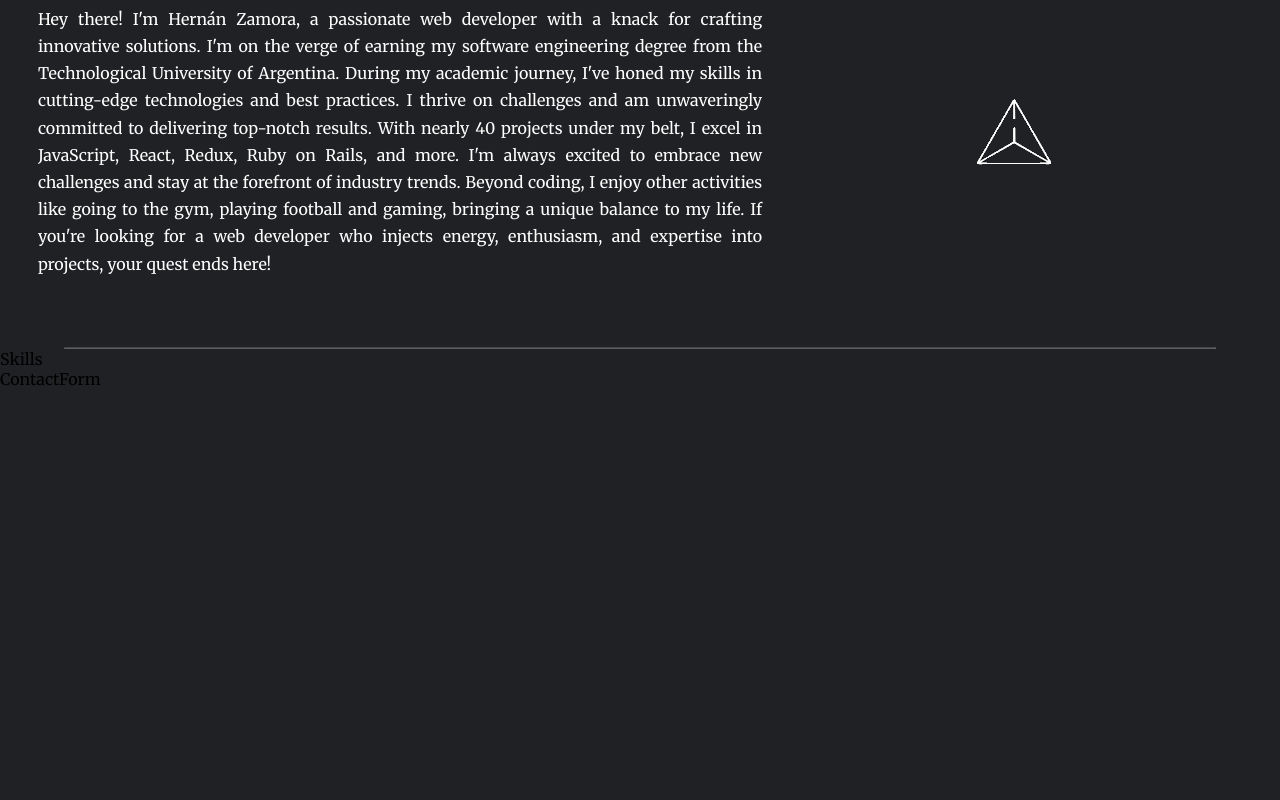
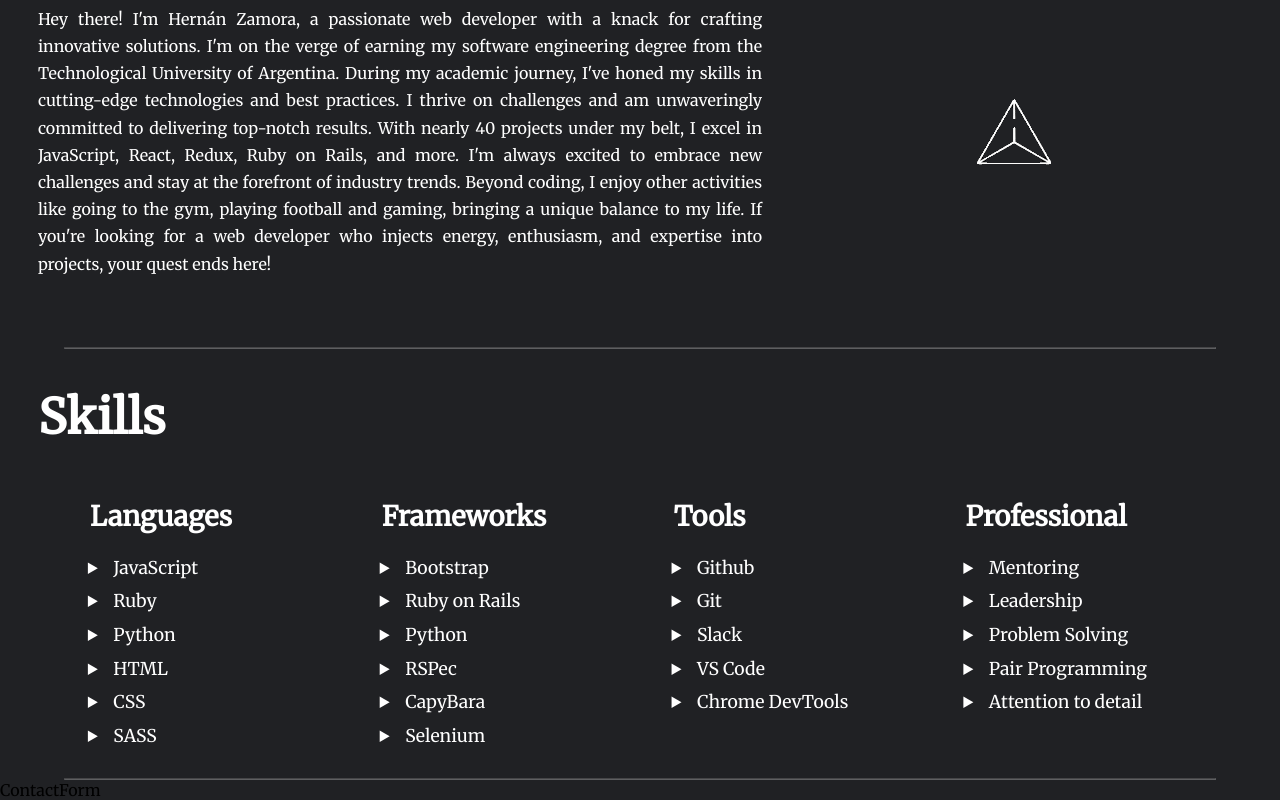
Before and after one commit to hernandanielzamora/Portfolio-V2, a React (Create React App) app: page / in a window 1280 px wide. Shown: the part 1958-2758 px from the top of the page. Before the commit the page ends 2347 px from the top, so only its background shows below. Built offline with nearby package versions, Linux system fonts and the light colour scheme.

Commit message:
Created skills section

```diff
--- a/src/components/AboutMe.jsx
+++ b/src/components/AboutMe.jsx
@@ -23,7 +23,7 @@ const AboutMe = () => {
             looking for a web developer who injects energy, enthusiasm, and
             expertise into projects, your quest ends here!
           </p>
-          <img src={aboutGif} alt="" />
+          <img src={aboutGif} alt="Loadder Gif" />
         </div>
       </section>
       <hr />
--- a/src/components/Skills.jsx
+++ b/src/components/Skills.jsx
@@ -1,7 +1,59 @@
 import React from "react";
+import "../styles/Skills.scss";
 
 const Skills = () => {
-  return <div>Skills</div>;
+  return (
+    <>
+      <section>
+        <h2 className="title">Skills</h2>
+        <div className="skills-container">
+          <div>
+            <h3 className="sub-title">Languages</h3>
+            <ul>
+              <li>JavaScript</li>
+              <li>Ruby</li>
+              <li>Python</li>
+              <li>HTML</li>
+              <li>CSS</li>
+              <li>SASS</li>
+            </ul>
+          </div>
+          <div>
+            <h3 className="sub-title">Frameworks</h3>
+            <ul>
+              <li>Bootstrap</li>
+              <li>Ruby on Rails</li>
+              <li>Python</li>
+              <li>RSPec</li>
+              <li>CapyBara</li>
+              <li>Selenium</li>
+            </ul>
+          </div>
+          <div>
+            <h3 className="sub-title">Tools</h3>
+            <ul>
+              <li>Github</li>
+              <li>Git</li>
+              <li>Slack</li>
+              <li>VS Code</li>
+              <li>Chrome DevTools</li>
+            </ul>
+          </div>
+          <div>
+            <h3 className="sub-title">Professional</h3>
+            <ul>
+              <li>Mentoring</li>
+              <li>Leadership</li>
+              <li>Problem Solving</li>
+              <li>Pair Programming</li>
+              <li>Attention to detail</li>
+            </ul>
+          </div>
+        </div>
+      </section>
+      <hr />
+    </>
+  );
 };
 
 export default Skills;
--- /dev/null
+++ b/src/styles/Skills.scss
@@ -0,0 +1,20 @@
+.skills-container {
+  display: grid;
+  grid-template-columns: repeat(4, 1fr);
+  margin-left: 5%;
+  margin-top: 3%;
+
+  .sub-title {
+    font-size: 1.7rem;
+    font-weight: 600;
+    margin-bottom: 5%;
+  }
+
+  li {
+    color: #fff;
+    padding: 2%;
+    font-size: 1.1rem;
+    margin-left: 7%;
+    list-style-type: disclosure-closed;
+  }
+}
```
